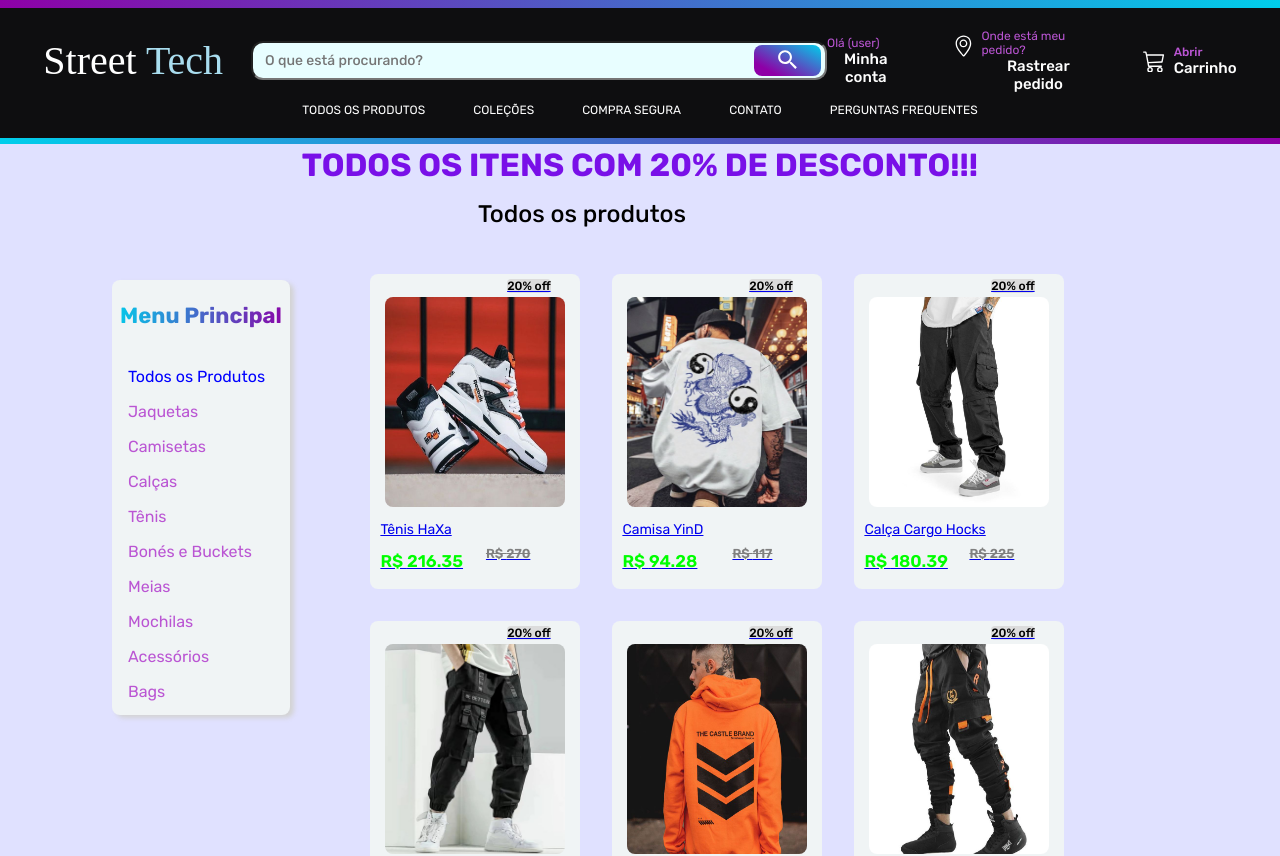
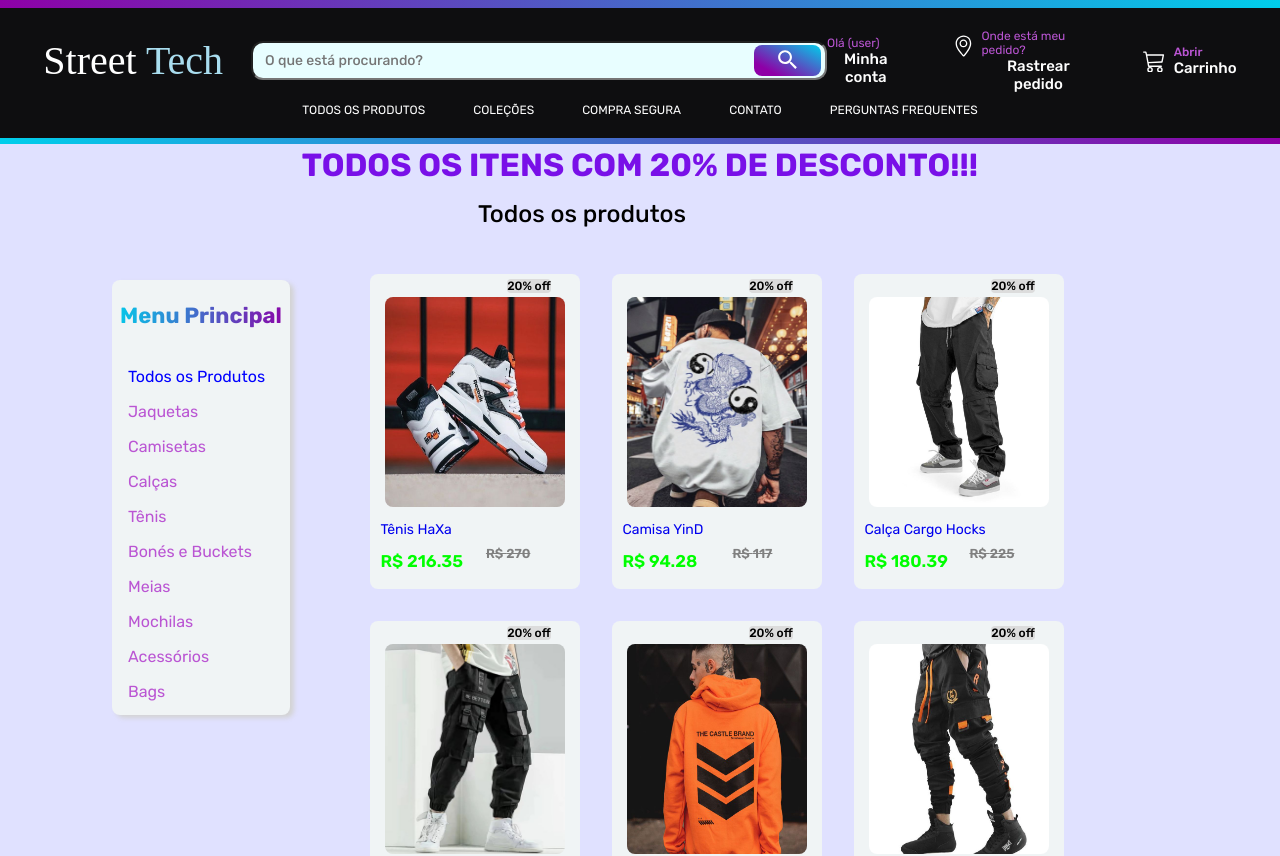
Before and after one commit to gustavocarvalho-ra/proj, a Next.js app: page /produtos/all in a window 1280 px wide. Shown: the top 856 px of the page. Built offline with nearby package versions, Linux system fonts and the light colour scheme; a web font is replaced by a local one.

Commit message:
feat: style change color link and text decoration

```diff
--- a/app/produtos/styles.ts
+++ b/app/produtos/styles.ts
@@ -23,6 +23,15 @@ export const Container = styled.div `
   width: 100%;
   display: flex;
   background:  #e0e1ff;
+
+  a {
+    text-decoration: none;
+
+    &:visited {
+      text-decoration: none;
+      color: #0000EE;
+    }
+  }
 
   .ti {
     margin: 1em 0 0 4.5em;
```
